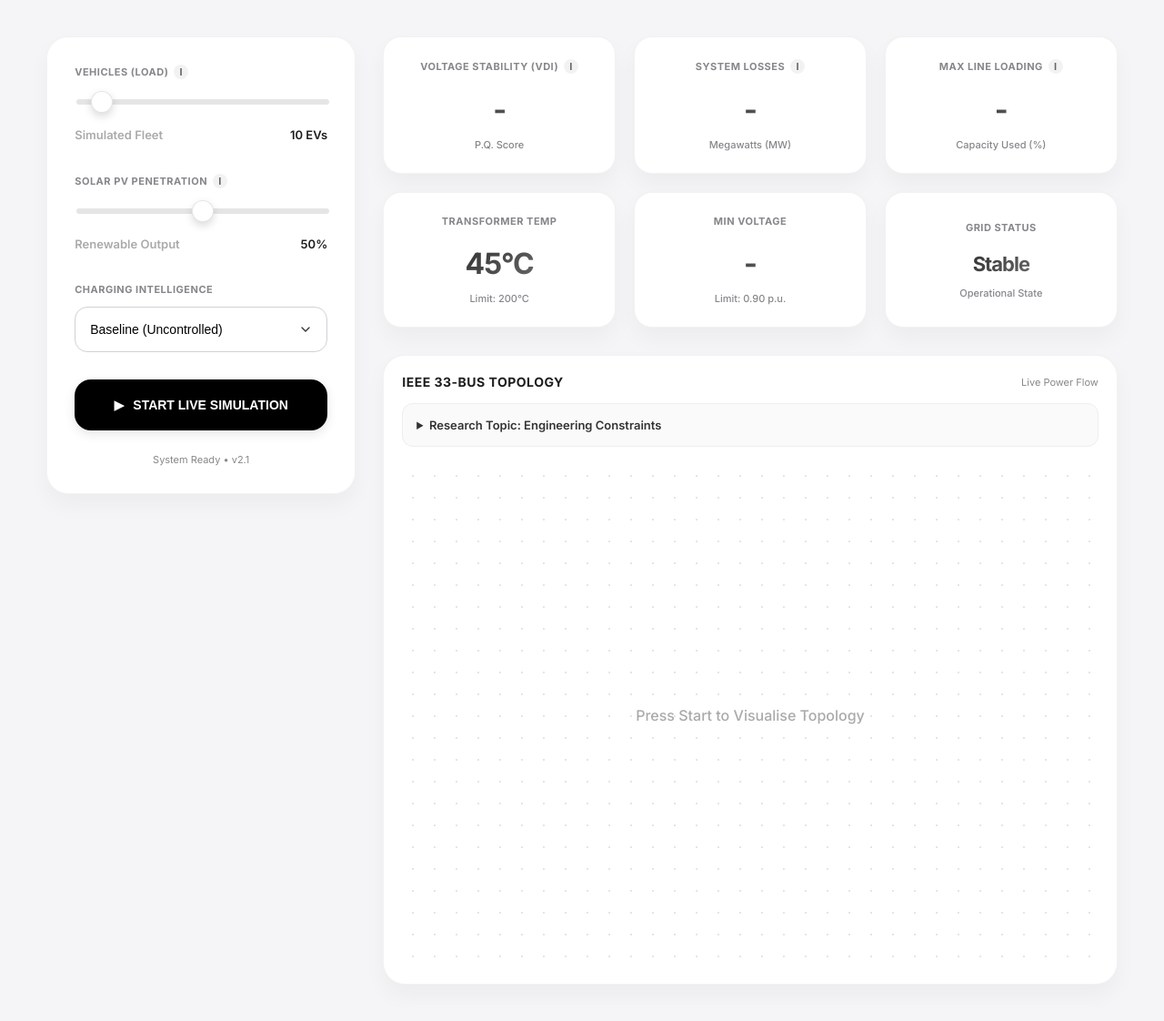
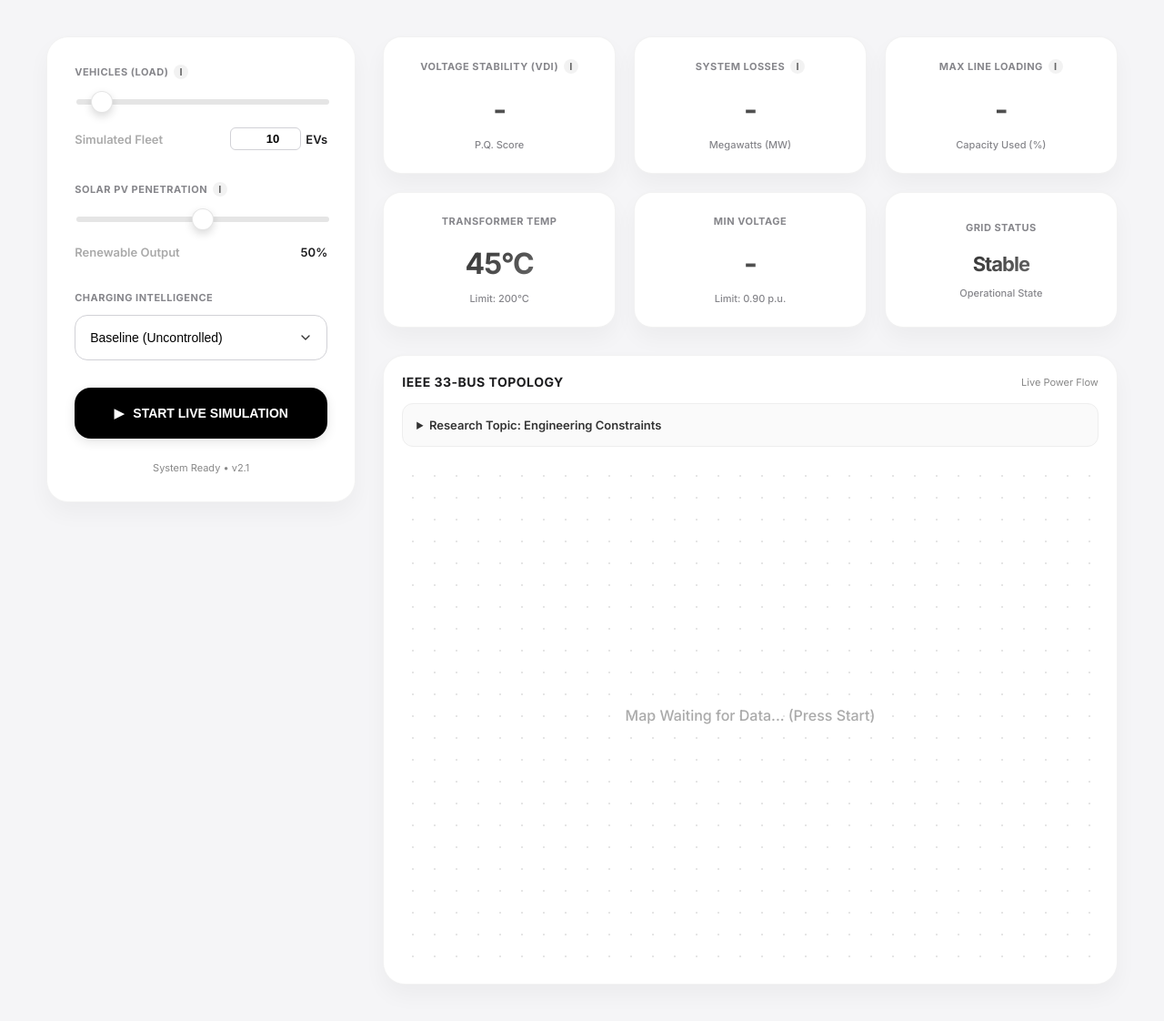
Before and after one commit to micheal-p/GridOS, a Flask app: page / in a window 1280 px wide. Shown: the part 131-1253 px from the top of the page at 91% size. Run offline with Flask 3, Linux system fonts and the light colour scheme; some libraries are stand-ins or nearby versions.

Commit message:
feat: Introduce synchronized number input for car count and refine UI updates.

```diff
--- a/templates/index.html
+++ b/templates/index.html
@@ -145,7 +145,7 @@
             font-size: 12px;
             width: 240px;
             line-height: 1.5;
-            z-index: 100;
+            z-index: 2000;
             pointer-events: none;
             white-space: normal;
             text-align: left;
@@ -205,6 +205,17 @@
 
         input[type="range"]::-webkit-slider-thumb:active {
             transform: scale(1.1);
+        }
+
+        input[type="number"] {
+            width: 60px;
+            padding: 4px 8px;
+            border-radius: 6px;
+            border: 1px solid #d1d1d6;
+            font-size: 13px;
+            font-weight: 600;
+            text-align: right;
+            margin-left: auto;
         }
 
         select {
@@ -393,10 +404,14 @@
                         <span class="info-icon">i</span>
                     </span>
                 </label>
-                <input type="range" id="numCars" min="1" max="150" value="10" oninput="uiUpdate()">
-                <div style="display:flex; justify-content:space-between; font-size:13px; font-weight:600;">
+                <input type="range" id="numCarsRange" min="1" max="150" value="10" oninput="uiUpdate('range')">
+                <div
+                    style="display:flex; justify-content:space-between; align-items:center; font-size:13px; font-weight:600;">
                     <span style="color:#aaa;">Simulated Fleet</span>
-                    <span><span id="carsVal">10</span> EVs</span>
+                    <div style="display:flex; align-items:center;">
+                        <input type="number" id="numCarsInput" min="1" max="150" value="10" oninput="uiUpdate('input')">
+                        <span style="margin-left:5px;">EVs</span>
+                    </div>
                 </div>
             </div>
 
@@ -408,7 +423,7 @@
                         <span class="info-icon">i</span>
                     </span>
                 </label>
-                <input type="range" id="solar" min="0" max="100" value="50" oninput="uiUpdate()">
+                <input type="range" id="solar" min="0" max="100" value="50" oninput="uiUpdate('solar')">
                 <div style="display:flex; justify-content:space-between; font-size:13px; font-weight:600;">
                     <span style="color:#aaa;">Renewable Output</span>
                     <span><span id="solarVal">50</span>%</span>
@@ -503,7 +518,7 @@
                 <div class="map-wrapper" id="gridMap">
                     <div
                         style="position:absolute; top:50%; left:50%; transform:translate(-50%, -50%); color:#aaa; font-weight:500;">
-                        Press Start to Visualise Topology
+                        Map Waiting for Data... (Press Start)
                     </div>
                 </div>
             </div>
@@ -521,8 +536,14 @@
         let currentTemp = 45;
         let isBlackout = false;
 
-        function uiUpdate() {
-            document.getElementById('carsVal').innerText = document.getElementById('numCars').value;
+        function uiUpdate(source) {
+            // Sync Input and Range
+            if (source === 'range') {
+                document.getElementById('numCarsInput').value = document.getElementById('numCarsRange').value;
+            } else if (source === 'input') {
+                document.getElementById('numCarsRange').value = document.getElementById('numCarsInput').value;
+            }
+            // Solar update
             document.getElementById('solarVal').innerText = document.getElementById('solar').value;
         }
 
@@ -581,7 +602,7 @@
                         'Content-Type': 'application/json'
                     },
                     body: JSON.stringify({
-                        num_cars: document.getElementById('numCars').value,
+                        num_cars: document.getElementById('numCarsRange').value,
                         solar: document.getElementById('solar').value,
                         strategy: document.getElementById('strategy').value
                     })
```
